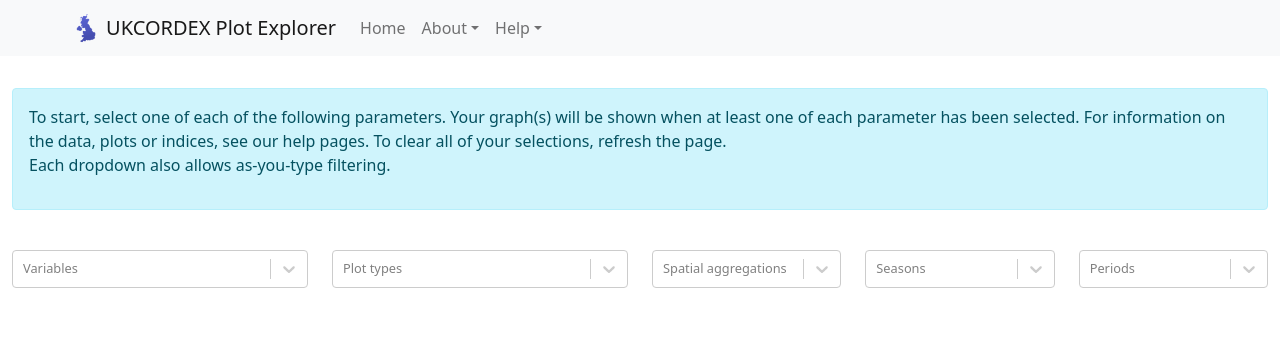
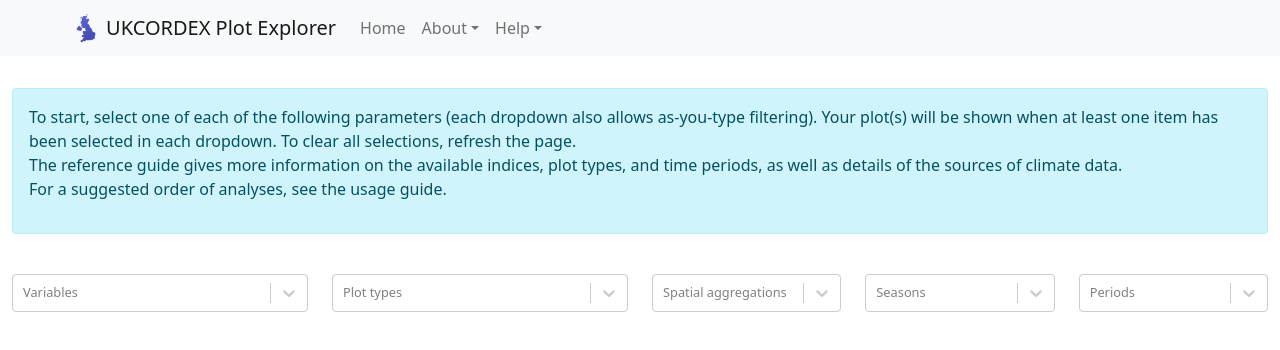
Before and after one commit to UCL/UKCORDEX-plot-explorer-dev, a React (Create React App) app: page /#/index in a window 1280 px wide. Shown: the top 350 px of the page. Built offline with nearby package versions, Linux system fonts and the light colour scheme.

Commit message:
Edits to homepage header text

```diff
--- a/src/components/PlotExplorerContainer.js
+++ b/src/components/PlotExplorerContainer.js
@@ -63,11 +63,11 @@ function PlotExplorerContainer() {
     <Container fluid>
       <Alert variant="info" className="intro">
         <p>
-          To start, select one of each of the following parameters. Your
-          graph(s) will be shown when at least one of each parameter has been
-          selected. For information on the data, plots or indices, see our help
-          pages. To clear all of your selections, refresh the page. <br></br>
-          Each dropdown also allows as-you-type filtering.
+          To start, select one of each of the following parameters (each dropdown also allows as-you-type filtering).
+          Your plot(s) will be shown when at least one item has been selected in each dropdown.
+          To clear all selections, refresh the page. <br></br>
+          The reference guide gives more information on the available indices, plot types, and time periods, as well as details of the sources of climate data.<br></br>
+          For a suggested order of analyses, see the usage guide.
         </p>
       </Alert>
       <OptionsRow
```
